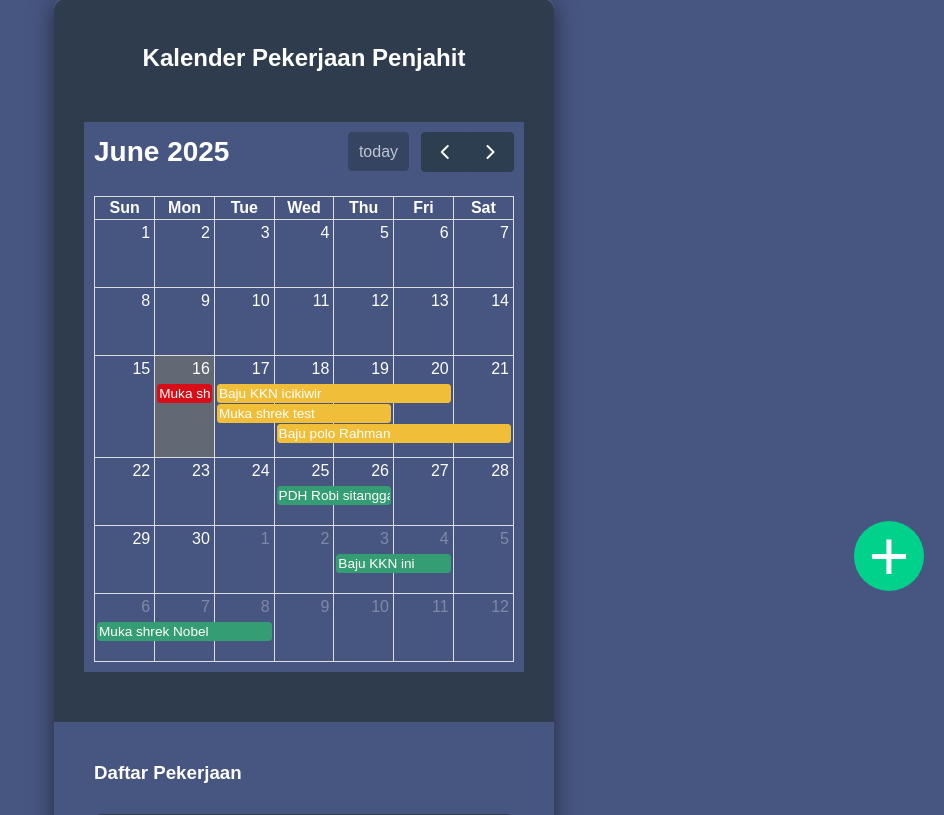
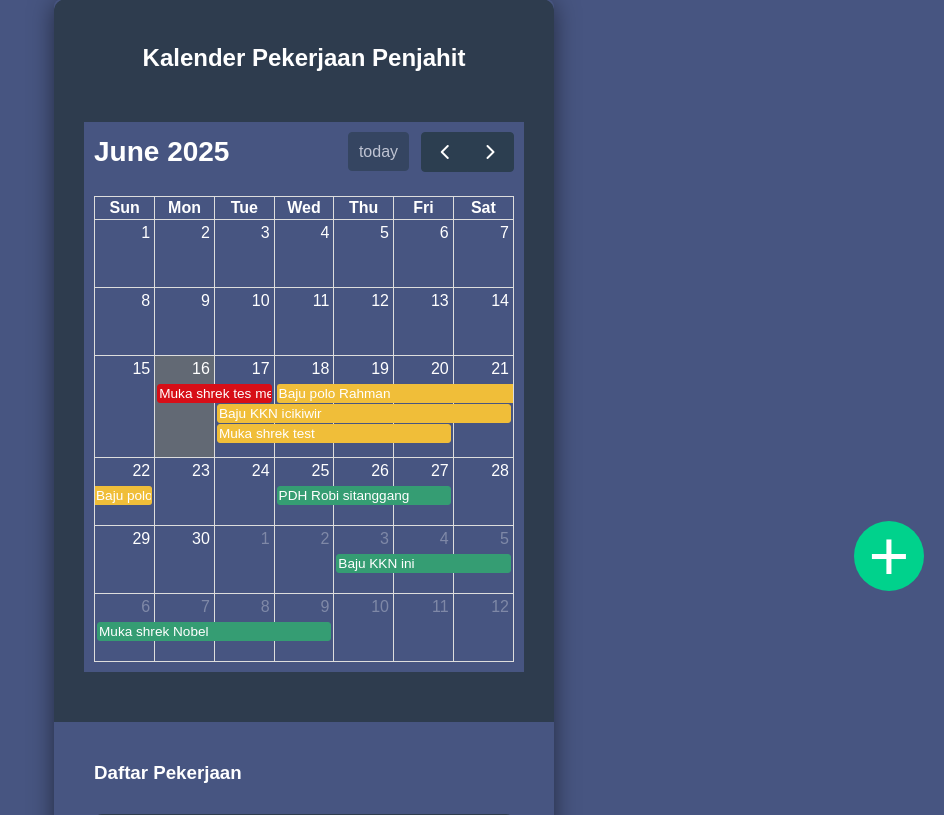
Before and after one commit to rahmanisstudent/project-rbpl-native, a PHP site: page / in a window 1280 px wide. Shown: the part 189-1004 px from the top of the page, without its empty margins (336-1280 px from the left). Run offline with PHP 8.4, Linux system fonts and the light colour scheme; data comes from the database, SQL or seed files in the repository; lists and menus that the app fills with data are empty.

Commit message:
ngebenerin tanggalan di index.php biar pas

```diff
--- a/index.php
+++ b/index.php
@@ -11,7 +11,8 @@ try {
 // --- Fetch Events ---
 // Make sure your table and column names match your database
 // The column names must match what FullCalendar expects: title, start, end, color
-$sql = "SELECT tanggal_mulai as start, tanggal_selesai as end, CONCAT(jenis_model, ' ', nama_pelanggan) AS title, CONCAT('#', Warna) as color FROM pesanan";$stmt = $pdo->query($sql);
+$sql = "SELECT tanggal_mulai as start, DATE_ADD(tanggal_selesai, INTERVAL 1 DAY) as end, CONCAT(jenis_model, ' ', nama_pelanggan) AS title, CONCAT('#', Warna) as color FROM pesanan";
+$stmt = $pdo->query($sql);
 
 $events = $stmt->fetchAll(PDO::FETCH_ASSOC);
 
```
